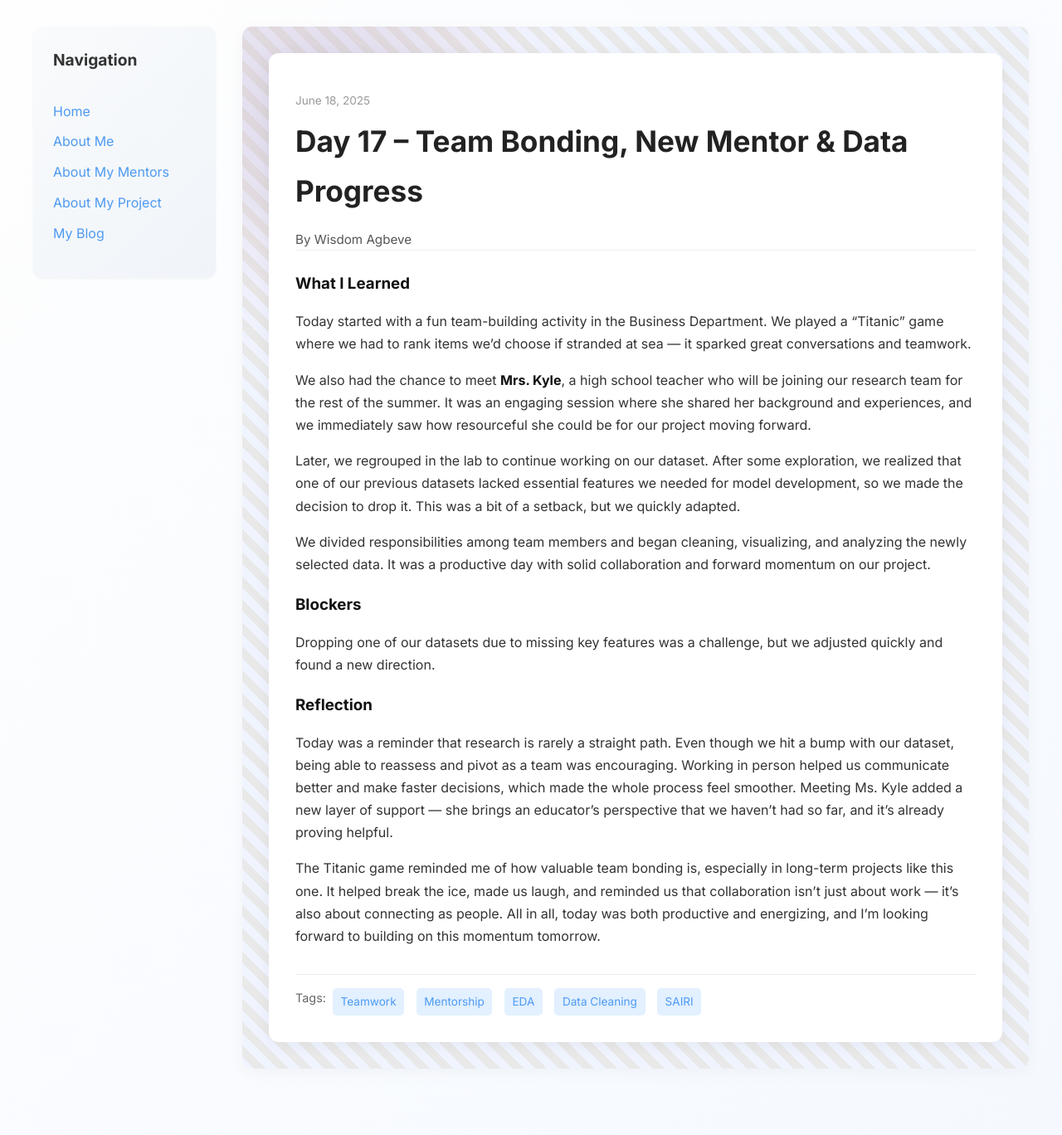
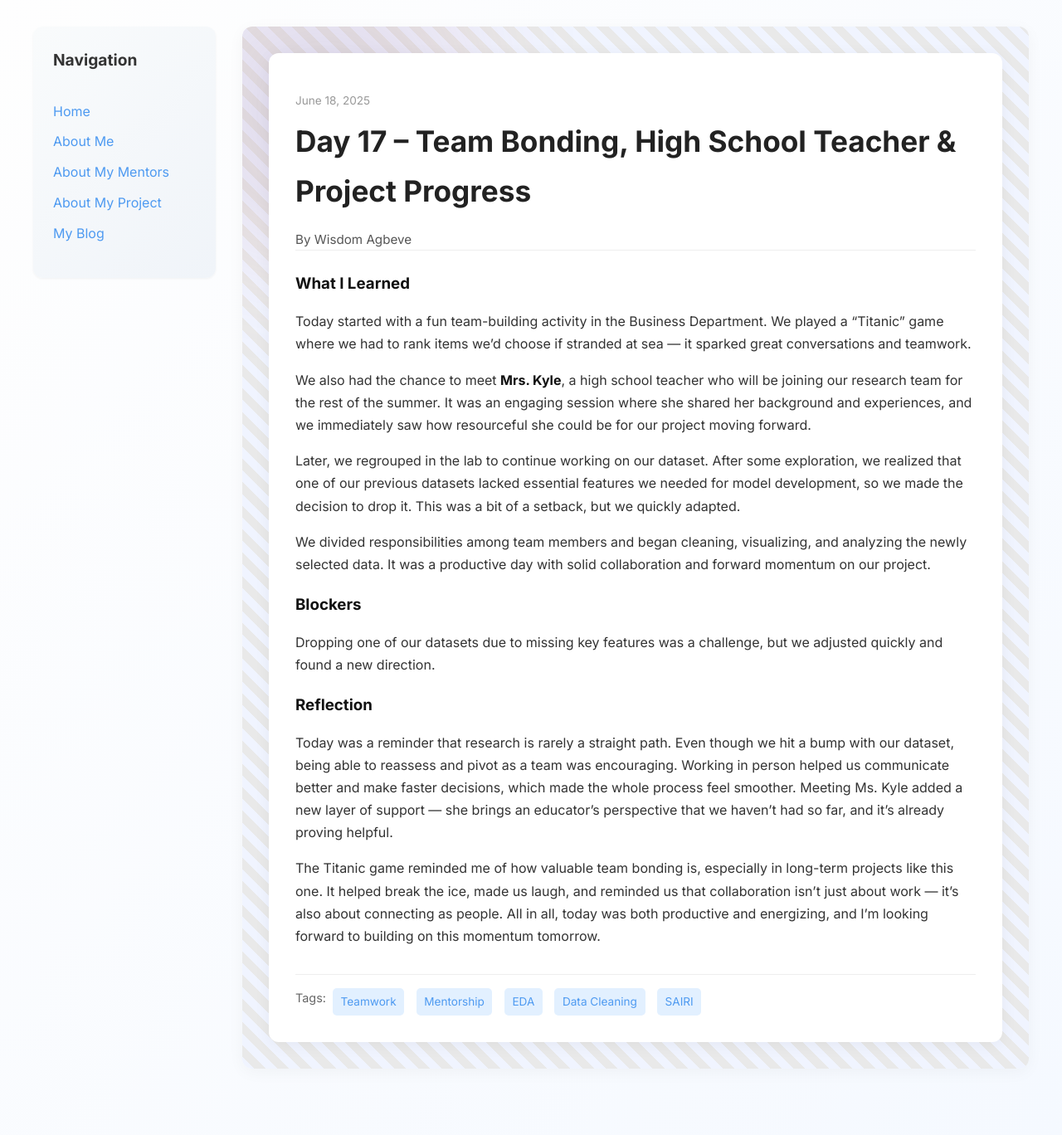
Before and after one commit to wisdomagbeve01/wisdomagbeve01.github.io, a Jekyll site: the page built from _posts/2025-06-18-day-17.md, in a window 1280 px wide. Shown: the whole page at 83% size. Built offline with Jekyll 4.4.1, drawn with Linux system fonts in a browser that asks for light colours.

Commit message:
Update 2025-06-18-day-17.md

```diff
--- a/_posts/2025-06-18-day-17.md
+++ b/_posts/2025-06-18-day-17.md
@@ -1,6 +1,6 @@
 ---
 layout: post
-title: "Day 17 – Team Bonding, New Mentor & Data Progress"
+title: "Day 17 – Team Bonding, High School Teacher & Project Progress"
 date: 2025-06-18
 author: Wisdom Agbeve
 permalink: /day17.html
```
